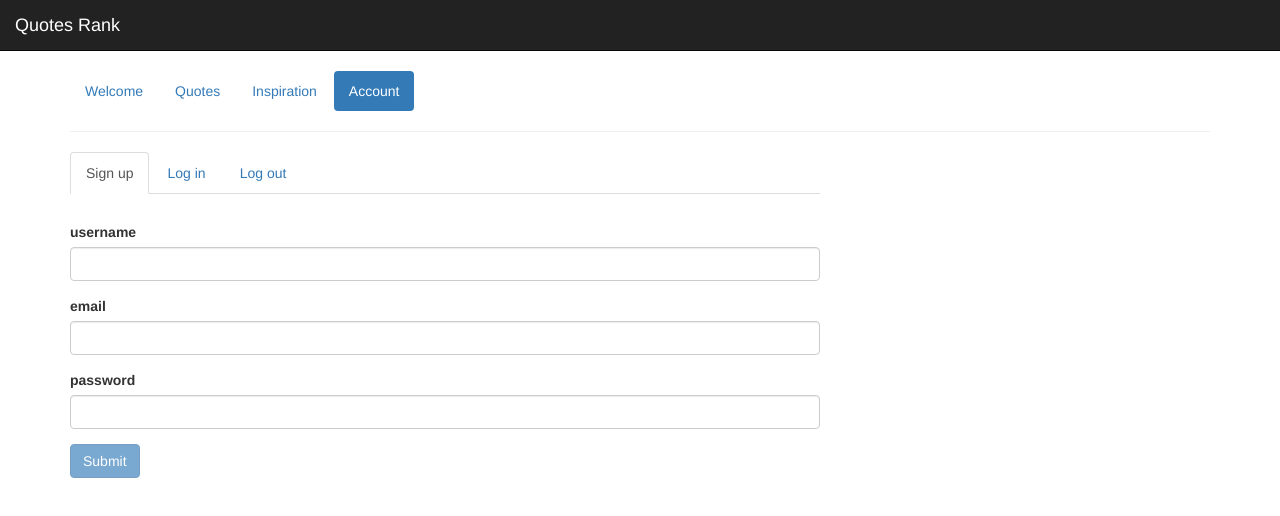
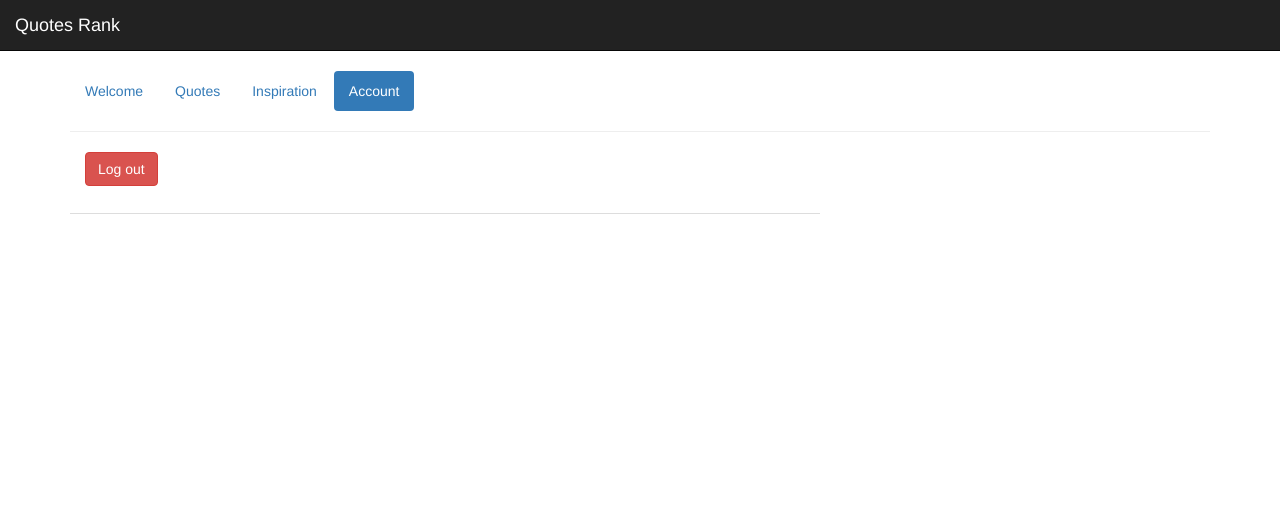
Before and after one commit to nenoch/ang2-quotes-app, an Angular app: page /authentication in a window 1280 px wide. Before the commit this address led to /authentication/signup. Shown: the top 516 px of the page. Built offline with nearby package versions, Linux system fonts and the light colour scheme; sample sign-in values are in the browser's storage.

Commit message:
Login state and optional rendering
- Implement isLoggedIn() to clear localStorage
- Use ngIf directive to render logout only when user is logged in
- Use ngIf directive to render signup and login only when user isn't
  logged in
- Change child routes. logout is now a button without dedicated route.

```diff
--- a/src/app/auth/auth.routes.ts
+++ b/src/app/auth/auth.routes.ts
@@ -1,11 +1,9 @@
 import { Routes } from '@angular/router';
 import { SignupComponent } from './signup/signup.component';
 import { LoginComponent } from './login/login.component';
-import { LogoutComponent } from './logout/logout.component';
 
 export const AUTH_ROUTES: Routes = [
-  {path: '', redirectTo: 'signup', pathMatch: 'full'},
+  {path: '', redirectTo: '/authentication', pathMatch: 'full'},
   {path: 'signup', component: SignupComponent},
-  {path: 'login', component: LoginComponent},
-  {path: 'logout', component: LogoutComponent}
+  {path: 'login', component: LoginComponent}
 ];
--- a/src/app/auth/auth.service.ts
+++ b/src/app/auth/auth.service.ts
@@ -27,4 +27,12 @@ export class AuthService {
     );
   }
 
+  logout(){
+    localStorage.clear();
+  }
+
+  isLoggedIn(){
+    return localStorage.getItem('token') !== null;
+  }
+
 }
--- a/src/app/auth/authentication/authentication.component.html
+++ b/src/app/auth/authentication/authentication.component.html
@@ -2,13 +2,13 @@
   <nav class="col-md-8">
     <ul class="nav nav-tabs">
       <li routerLinkActive='active'>
-        <a [routerLink]="['signup']">Sign up</a>
+        <a [routerLink]="['signup']" *ngIf="!isLoggedIn()">Sign up</a>
       </li>
-      <li routerLinkActive='active'>
+      <li routerLinkActive='active' *ngIf="!isLoggedIn()">
         <a [routerLink]="['login']">Log in</a>
       </li>
-      <li routerLinkActive='active'>
-        <a [routerLink]="['logout']">Log out</a>
+      <li *ngIf="isLoggedIn()">
+        <app-logout></app-logout>
       </li>
     </ul>
   </nav>
--- a/src/app/auth/authentication/authentication.component.ts
+++ b/src/app/auth/authentication/authentication.component.ts
@@ -1,4 +1,5 @@
 import { Component, OnInit } from '@angular/core';
+import { AuthService } from '../auth.service';
 
 @Component({
   selector: 'app-authentication',
@@ -7,9 +8,13 @@ import { Component, OnInit } from '@angular/core';
 })
 export class AuthenticationComponent implements OnInit {
 
-  constructor() { }
+  constructor(private authService: AuthService) { }
 
   ngOnInit() {
   }
 
+  isLoggedIn() {
+    return this.authService.isLoggedIn();
+  }
+
 }
--- a/src/app/auth/logout/logout.component.html
+++ b/src/app/auth/logout/logout.component.html
@@ -1,3 +1,3 @@
-  <div class="col-md-8 col-md-offset-2">
-    <button class="btn btn-danger" (click)="onLogout()">Log out</button>
+  <div class="col-md-8">
+    <button class="btn btn-danger margin" (click)="onLogout()">Log out</button>
   </div>
--- a/src/app/auth/logout/logout.component.ts
+++ b/src/app/auth/logout/logout.component.ts
@@ -1,4 +1,7 @@
 import { Component, OnInit } from '@angular/core';
+import { AuthService } from '../auth.service';
+import { Router } from '@angular/router';
+
 
 @Component({
   selector: 'app-logout',
@@ -7,13 +10,14 @@ import { Component, OnInit } from '@angular/core';
 })
 export class LogoutComponent implements OnInit {
 
-  constructor() { }
+  constructor(private authService: AuthService, private router: Router) { }
 
   ngOnInit() {
   }
 
   onLogout(){
-
+    this.authService.logout();
+    this.router.navigate(['/authentication', 'login']);
   }
 
 }
```
